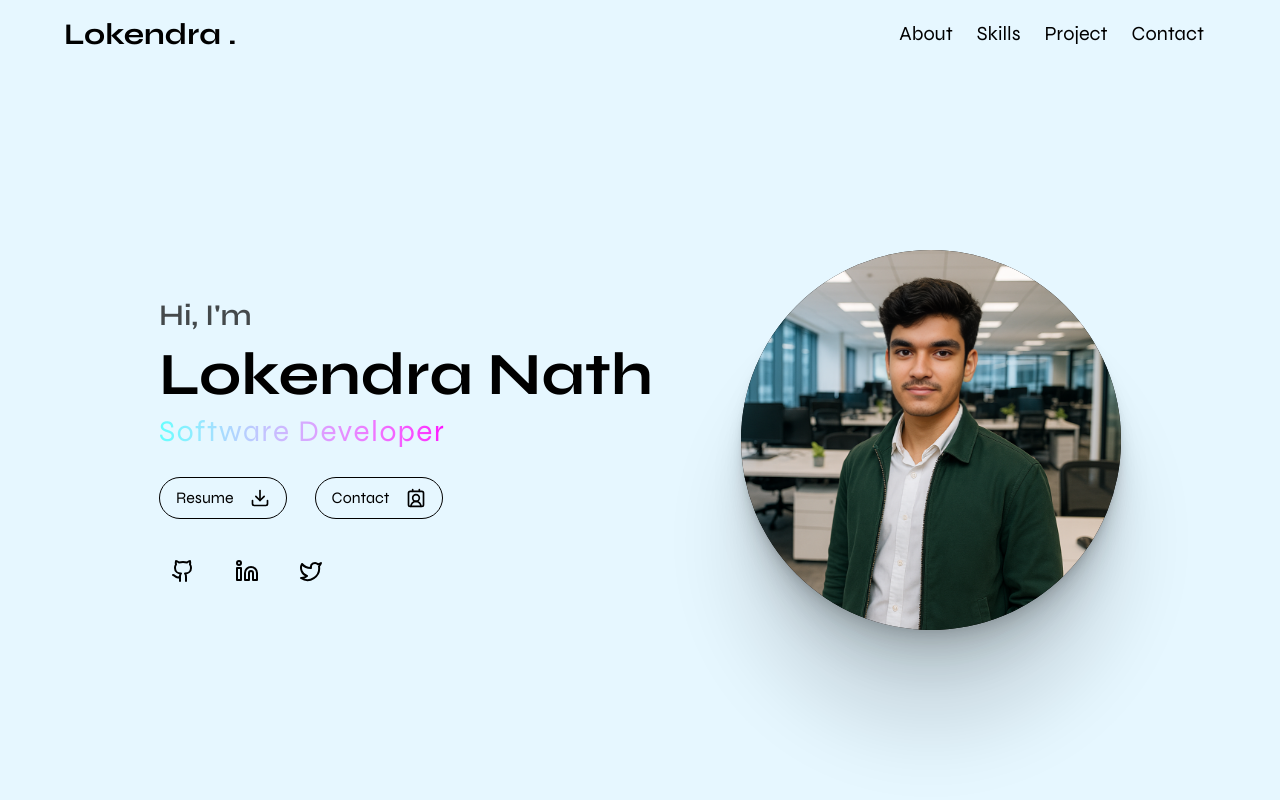
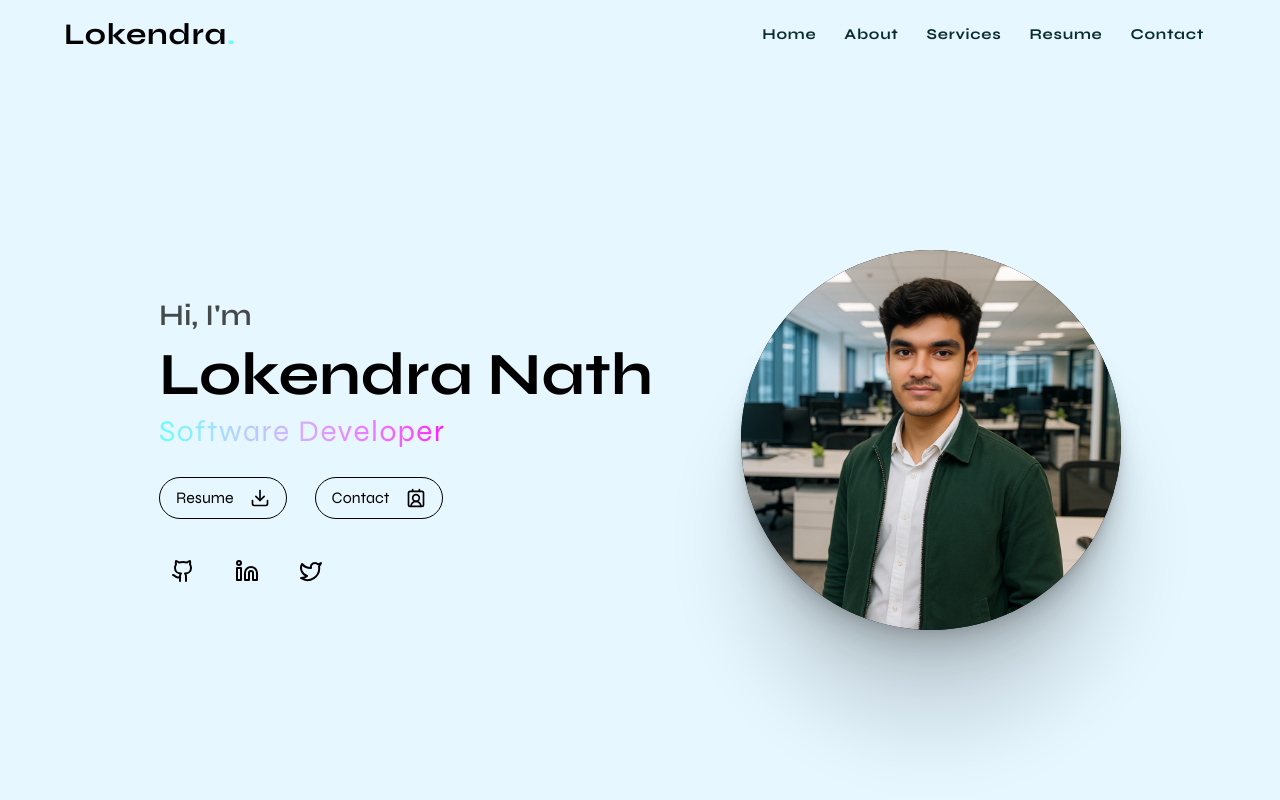
Before and after one commit to LokendraNath/Portfolio-Website, a Next.js app: page / in a window 1280 px wide. Shown: the top 800 px of the page. Built offline with nearby package versions, Linux system fonts and the light colour scheme.

Commit message:
update navbar

```diff
--- a/app/globals.css
+++ b/app/globals.css
@@ -22,7 +22,7 @@
   --color-secondary: #00c8c0;
   --color-base: #e6f7ff;
   --color-content: #0a2e2d;
-  --color-alter: #5a6a7b;
+  --color-content-alter: #5a6a7b;
   --color-outer: #dce8f5;
 }
 
--- a/app/layout.tsx
+++ b/app/layout.tsx
@@ -8,7 +8,7 @@ const syne = Syne({
 });
 
 export const metadata: Metadata = {
-  title: "Lokendra Portfolio Website",
+  title: "Lokendra Nath",
   description: "Generated by create next app",
 };
 
--- a/component/Navbar.tsx
+++ b/component/Navbar.tsx
@@ -1,84 +1,85 @@
 "use client";
-import { Github, Menu, X } from "lucide-react";
+import { Github, Menu, TextAlignEnd, X } from "lucide-react";
 import Link from "next/link";
-import { useEffect, useState } from "react";
+import { useState, useEffect } from "react";
 
 const Header = () => {
-  const [click, setClick] = useState(false);
+  const [isMenuOpen, setIsMenuOpen] = useState(false);
+  const [scrolled, setScrolled] = useState(false);
 
   useEffect(() => {
-    if (click) {
-      document.body.style.overflow = "hidden";
-    } else {
-      document.body.style.overflow = "";
-    }
-  }, [click]);
+    const handleScroll = () => {
+      const offset = window.scrollY;
+      setScrolled(offset > 10);
+    };
+    window.addEventListener("scroll", handleScroll);
+    return () => window.removeEventListener("scroll", handleScroll);
+  }, []);
+
+  const navLinks = [
+    { name: "Home", href: "#" },
+    { name: "About", href: "#about" },
+    { name: "Services", href: "#services" },
+    { name: "Resume", href: "#resume" },
+    { name: "Contact", href: "#contact" },
+  ];
 
   return (
-    <header className="fixed top-0 left-0 w-full z-50 transition-all duration-500 ease-in-out">
+    <header
+      className={`fixed top-0 left-0 w-full z-50 transition-all duration-500 ease-in-out ${
+        scrolled ? "bg-white/30 backdrop-blur-md" : "bg-base"
+      }`}
+    >
       <nav className="flex items-center justify-between max-w-6xl mx-auto w-[90%] py-4">
-        <Link href={"#"} className="text-2xl md:text-3xl font-bold mr-6">
-          Lokendra <span className="">.</span>
+        <Link
+          href={"#"}
+          className="text-2xl md:text-3xl font-bold mr-6 tracking-wide"
+        >
+          Lokendra<span className="text-primary text-3xl">.</span>
         </Link>
-        {/* For Large Screens */}
-        <ul className="gap-6 hidden md:flex  px-3 rounded-xl sm:text-xl">
-          <li>
-            <a href="#about" className="navbar-a">
-              About
+
+        <div className="hidden min-[825px]:flex items-center gap-7  py-1 rounded-full px-3">
+          {navLinks.map((nav, index) => (
+            <a
+              href={nav.href}
+              key={index}
+              className="text-content tracking-wider text-[15px] font-bold hover:text-content-alter transition-all duration-300 ease-in-out"
+            >
+              {nav.name}
             </a>
-          </li>
-          <li>
-            <a href="#skill" className="navbar-a">
-              Skills
-            </a>
-          </li>
-          <li>
-            <a href="#project" className="navbar-a">
-              Project
-            </a>
-          </li>
-          <li>
-            <a href="#contact" className="navbar-a">
-              Contact
-            </a>
-          </li>
-        </ul>
+          ))}
+        </div>
 
-        <ul
-          className={`absolute bg-base backdrop-blur-md top-15 w-[90%] flex flex-col items-center py-5 gap-6 md:hidden  px-3 rounded-xl space-y-3 ${
-            click ? "flex" : "hidden"
-          }`}
-        >
-          <li onClick={() => setClick(false)}>
-            <a href="#about" className="navbar-a">
-              About
-            </a>
-          </li>
-          <li onClick={() => setClick(false)}>
-            <a href="#skill" className="navbar-a">
-              Skills
-            </a>
-          </li>
-          <li onClick={() => setClick(false)}>
-            <a href="#project" className="navbar-a">
-              Project
-            </a>
-          </li>
-          <li onClick={() => setClick(false)}>
-            <a href="#contact" className="navbar-a">
-              Contact
-            </a>
-          </li>
-        </ul>
         <button
           className="md:hidden cursor-pointer"
-          onClick={() => setClick(!click)}
+          onClick={() => setIsMenuOpen(!isMenuOpen)}
+          aria-label="Toggle"
         >
-          {click ? <X className="w-5" /> : <Menu className="w-5" />}
-          <i
-            className={`fa-solid ${click ? "fa-xmark" : "fa-bars"} text-2xl`}
-          ></i>
+          {isMenuOpen ? (
+            <X className="w-5" />
+          ) : (
+            <TextAlignEnd className="w-5" />
+          )}
         </button>
+
+        {isMenuOpen && (
+          <div className="min-[825px]:hidden fixed w-full top-20 z-50">
+            <div className="bg-base shadow-lg rounded-2xl mt-2 mx-auto w-full p-6">
+              <div className="flex flex-col items-center gap-4">
+                {navLinks.map((nav, index) => (
+                  <a
+                    href={nav.href}
+                    onClick={() => setIsMenuOpen(!isMenuOpen)}
+                    key={index}
+                    className="text-content tracking-wider text-[18px] font-bold hover:text-content-alter py-3 border-b border-gray-100 transition-all duration-300 ease-in-out"
+                  >
+                    {nav.name}
+                  </a>
+                ))}
+              </div>
+            </div>
+          </div>
+        )}
       </nav>
     </header>
   );
```
